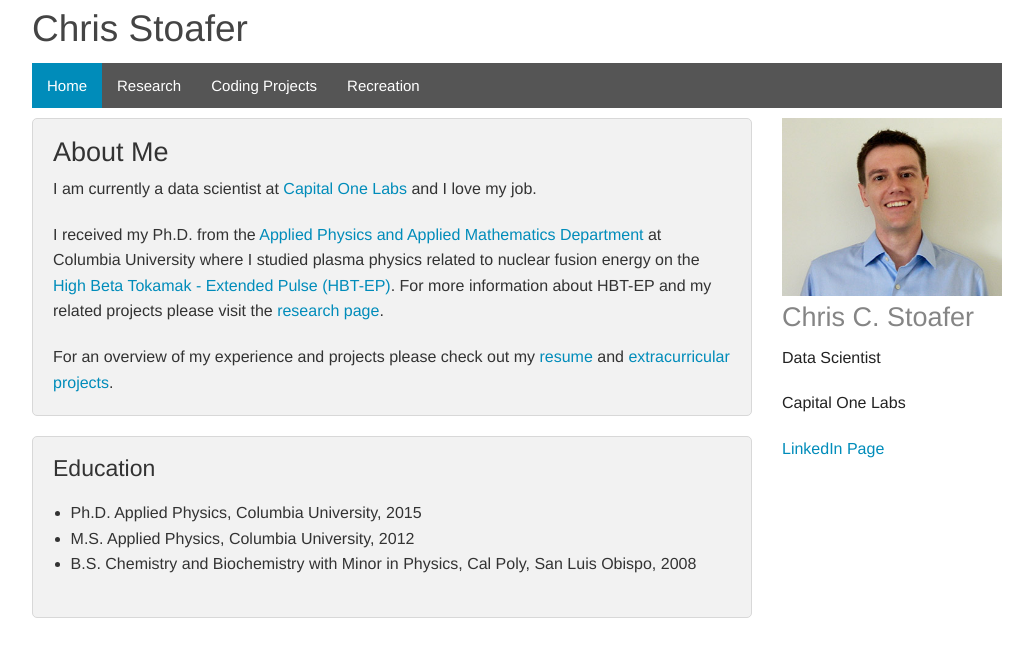
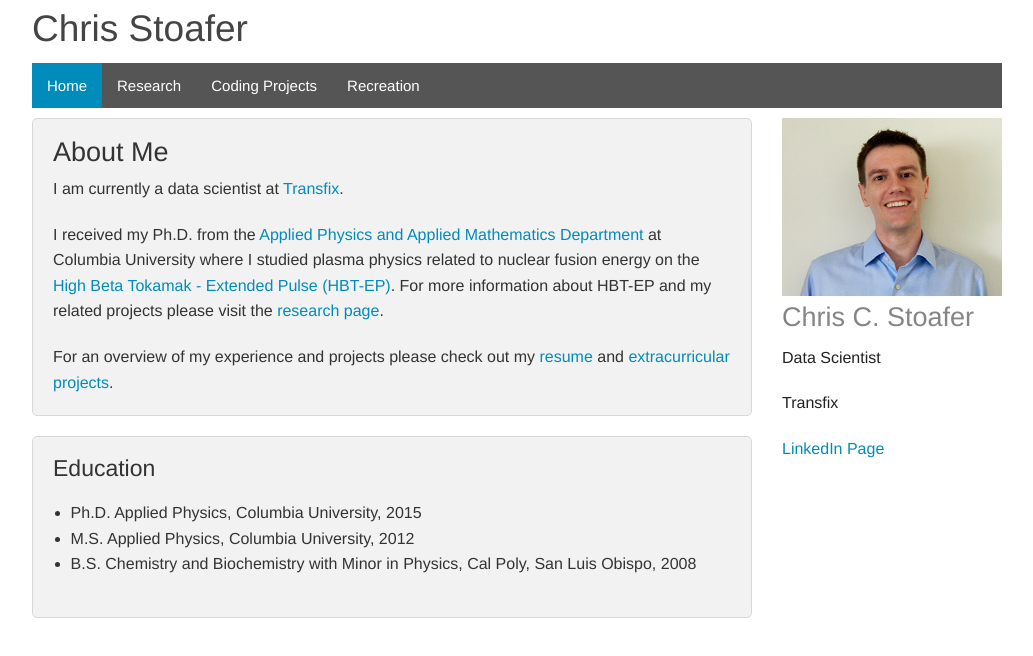
Before and after one commit to cstoafer/cstoafer.github.io, a website: page index.html in a window 1280 px wide. Shown: the whole page, without its empty margins (123-1156 px from the left). Drawn offline with Linux system fonts and the light colour scheme.

Commit message:
much needed updates

```diff
--- a/index.html
+++ b/index.html
@@ -70,7 +70,7 @@
         <div class="large-12 columns">
           <h3 class="subheader">Chris C. Stoafer</h3>
           <p>Data Scientist</p>
-          <p>Capital One Labs</p>
+          <p>Transfix</p>
           <p><a href="https://www.linkedin.com/in/chris-stoafer-1bb53910">LinkedIn Page</a></p>
         </div>
       </div>
@@ -81,7 +81,7 @@
           <div class="panel radius">
             <h3>About Me</h3>
 
-            <p>I am currently a data scientist at <a href="http://www.capitalonelabs.com/">Capital One Labs</a> and I love my job.</p>
+            <p>I am currently a data scientist at <a href="http://www.transfix.io/">Transfix</a>.</p>
             <p>I received my Ph.D. from the <a href="http://www.apam.columbia.edu/">Applied Physics and Applied Mathematics Department</a> at Columbia University where I studied plasma physics related to nuclear fusion energy on the <a href="http://sites.apam.columbia.edu/HBT-EP/">High Beta Tokamak - Extended Pulse (HBT-EP)</a>.  For more information about HBT-EP and my related projects please visit the <a href="research.html">research page</a>.</p>
             <p>For an overview of my experience and projects please check out my <a href="resume_stoafer.pdf">resume</a> and <a href="projects.html">extracurricular projects</a>.</p>
 
```
Also changed, not shown: 1 other file.
